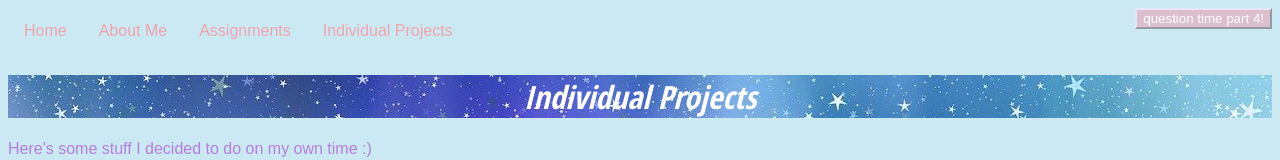
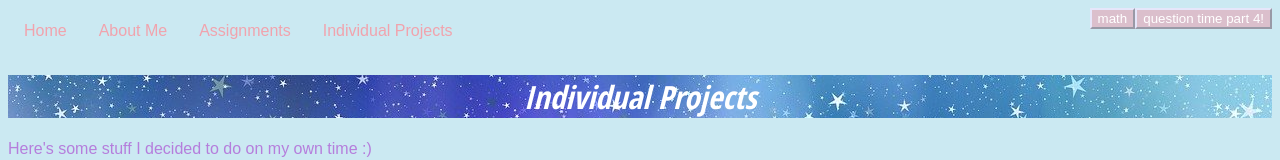
Before and after one commit to CholiShawn/Portfolio, a plain HTML site: page pages/individual.html in a window 1280 px wide. Shown: the top 160 px of the page. Drawn offline with Linux system fonts and the light colour scheme.

Commit message:
I added a math button

```diff
--- a/pages/individual.html
+++ b/pages/individual.html
@@ -13,6 +13,7 @@
       <li><a href="../pages/individual.html">Individual Projects</a></li>
 
       <button id="question4" onclick="question4()">question time part 4!</button>
+      <button id="varDemo" onclick="varDemo()">math</button>
     </ul>
    <h1><em>Individual Projects</em></h1>
 
--- a/scripts/buttons.js
+++ b/scripts/buttons.js
@@ -25,3 +25,10 @@ function question4() {
     let subject = prompt("Ok I lied, this is the last question: What's your favoruite subject in school?");
     alert(subject + "?" + " Sounds like fun!");
 }
+
+function varDemo() {
+    let firstnumber = 2;
+    let secondnumber = 3;
+    let answer = firstnumber + secondnumber;
+    console.log(answer);
+}
--- a/styles/main.css
+++ b/styles/main.css
@@ -118,3 +118,9 @@ ul {
     border-color:lavender;
     float: right;
   }
+  #varDemo{
+    background-color: #dbbfcc;
+    color: white;
+    border-color:lavender;
+    float: right;
+  }
```
